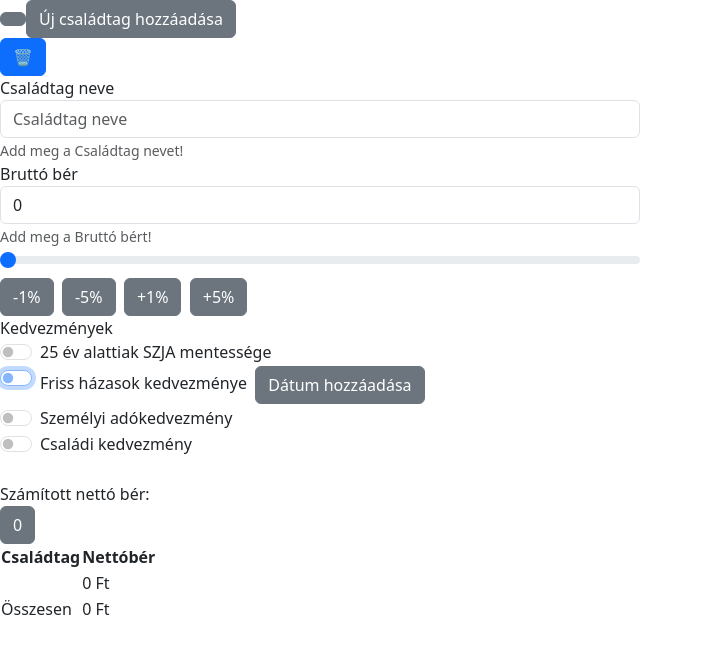
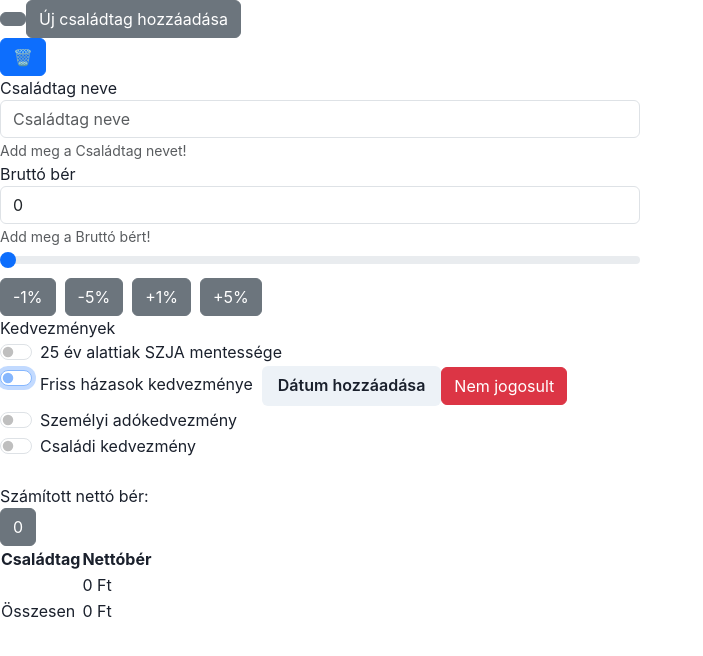
Before and after one commit to petizana/React-Berkalkulator, a React (Vite) app in the folder react-beadando-berkalkulator/: page / in a window 1280 px wide. Both pictures are taken after a click on the switch "Friss házasok kedvezménye". Shown: the top 656 px of the page, without its empty margins (0-703 px from the left). Built offline with nearby package versions, Linux system fonts and the light colour scheme.

Commit message:
Modal added, eligibility fixed

```diff
--- a/react-beadando-berkalkulator/package.json
+++ b/react-beadando-berkalkulator/package.json
@@ -10,6 +10,10 @@
     "preview": "vite preview"
   },
   "dependencies": {
+    "@chakra-ui/react": "^2.8.2",
+    "@emotion/react": "^11.11.4",
+    "@emotion/styled": "^11.11.5",
+    "framer-motion": "^11.1.7",
     "react": "^18.2.0",
     "react-dom": "^18.2.0",
     "uuid": "^9.0.1"
--- a/react-beadando-berkalkulator/src/App.jsx
+++ b/react-beadando-berkalkulator/src/App.jsx
@@ -1,9 +1,10 @@
 import HouseholdSalaryCalculator from "./components/HouseholdSalaryCalculator";
+import { ChakraProvider } from '@chakra-ui/react'
 function App() {
   return (
-    <div>
+    <ChakraProvider>
       <HouseholdSalaryCalculator />
-    </div>
+    </ChakraProvider>
   );
 }
 
--- a/react-beadando-berkalkulator/src/components/SalaryCalculator/components/Discounts/components/MarriageDiscount/MarriageDiscount.jsx
+++ b/react-beadando-berkalkulator/src/components/SalaryCalculator/components/Discounts/components/MarriageDiscount/MarriageDiscount.jsx
@@ -1,9 +1,22 @@
 import { useState } from "react";
+import {
+    Modal,
+    ModalOverlay,
+    ModalContent,
+    ModalHeader,
+    ModalFooter,
+    ModalBody,
+    ModalCloseButton,
+    Button,
+    useDisclosure
+} from '@chakra-ui/react'
+import Eligibility from "./components/Eligibility";
 
-export default function MarriageDiscount({setSelectedMember, selectedMember}) {
-    const [dateInput, setDateInput] = useState("");
-    const [eligible, setEligible] = useState("");
-    // mai dátum kivarázslása
+export default function MarriageDiscount({ setSelectedMember, selectedMember }) {
+    const { isOpen, onOpen, onClose } = useDisclosure();
+
+    const [eligible, setEligible] = useState(false);
+    // Mai dátum kivarázslása
     const date = new Date();
     let currentDay = date.getDate();
     let currentMonth = date.getMonth() + 1;
@@ -12,10 +25,6 @@ export default function MarriageDiscount({setSelectedMember, selectedMember}) {
     currentDay = currentDay < 10 ? `0${currentDay}` : currentDay;
     currentMonth = currentMonth < 10 ? `0${currentMonth}` : currentMonth;
     const fullDate = `${currentYear}-${currentMonth}-${currentDay}`;
-    function add() {
-        setDateInput(<><label htmlFor="start">Add meg a házasságkötés dátumát</label>
-            <input type="date" id="marriage" name="marriage" onChange={checkEligibility} max={fullDate} /></>);
-    }
 
     function checkEligibility(event) {
         const [marriageYear, marriageMonth, marriageDay] = event.target.value.split("-");
@@ -23,17 +32,47 @@ export default function MarriageDiscount({setSelectedMember, selectedMember}) {
             (currentYear - marriageYear === 1) ||
             (currentYear - marriageYear === 2 && currentMonth - marriageMonth <= 0 && currentDay - marriageDay <= 0)
         ) {
-            setEligible(<><button type="button" className="btn btn-success">Jogosult</button></>);
+            setEligible(true);
             setSelectedMember({ ...selectedMember, marriage: true });
         }
-        else
-        {
-            setEligible(<><button type="button" className="btn btn-danger">Nem jogosult</button></>);
+        else {
+            setEligible(false);
             setSelectedMember({ ...selectedMember, marriage: false });
         }
 
 
     }
+
+    return (
+        <>
+            <Button onClick={onOpen}>Dátum hozzáadása</Button>
+
+            <Modal isOpen={isOpen} onClose={onClose}>
+                <ModalOverlay />
+                <ModalContent>
+                    <ModalHeader>Dátum megadása</ModalHeader>
+                    <ModalCloseButton />
+                    <ModalBody>
+                        A kedvezmény először a házasságkötést követő hónapra vehető igénybe és a házassági életközösség alatt legfeljebb 24 hónapon keresztül jár. <br />
+                        <label htmlFor="start">Add meg a házasságkötés dátumát</label>
+                        <br />
+                        <input type="date" id="marriage" name="marriage" onChange={checkEligibility} max={fullDate} />
+                        <br /><font size="1">Például: 2000-10-25</font>
+                    </ModalBody>
+
+                    <ModalFooter>
+                        <Button colorScheme='blue' mr={3} onClick={onClose}>
+                            Mentés
+                        </Button>
+                    </ModalFooter>
+                </ModalContent>
+            </Modal>
+            <Eligibility eligible={eligible}></Eligibility>
+        </>
+    )
+
+
+
     return (
         <>
             <button type="button" className="btn btn-secondary" onClick={add}>Dátum hozzáadása</button>
--- a/react-beadando-berkalkulator/src/components/SalaryCalculator/components/Discounts/components/MarriageDiscount/components/Eligibility.jsx
+++ b/react-beadando-berkalkulator/src/components/SalaryCalculator/components/Discounts/components/MarriageDiscount/components/Eligibility.jsx
@@ -1,4 +1,8 @@
-export default function Eligibility()
+export default function Eligibility({eligible})
 {
-
+    return(
+        <>
+        <button type="button" className={eligible ?"btn btn-success" : "btn btn-danger"  }>{eligible ? "Jogosult" : "Nem jogosult"}</button>
+        </>
+    )
 }
```
Also changed, not shown: 2 other files (tests, documents, lock files or other folders).
